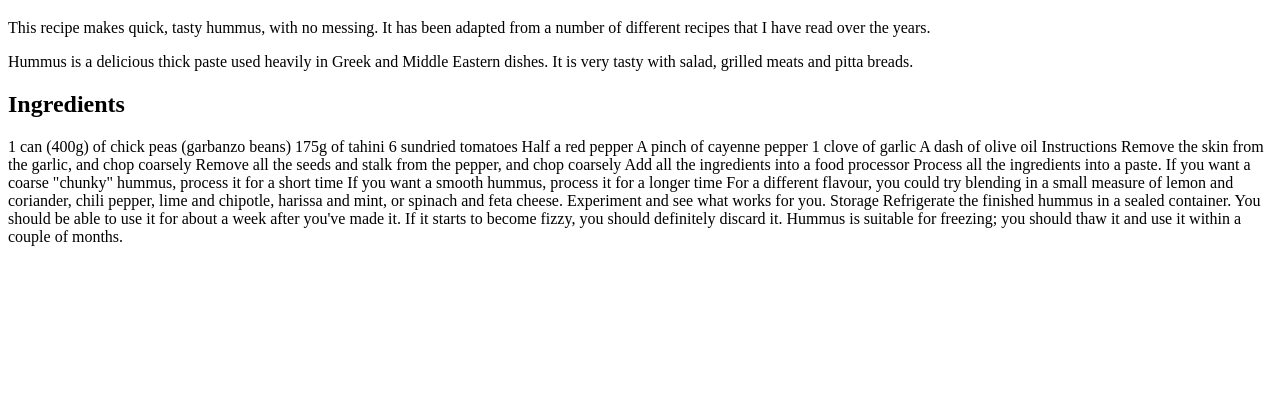
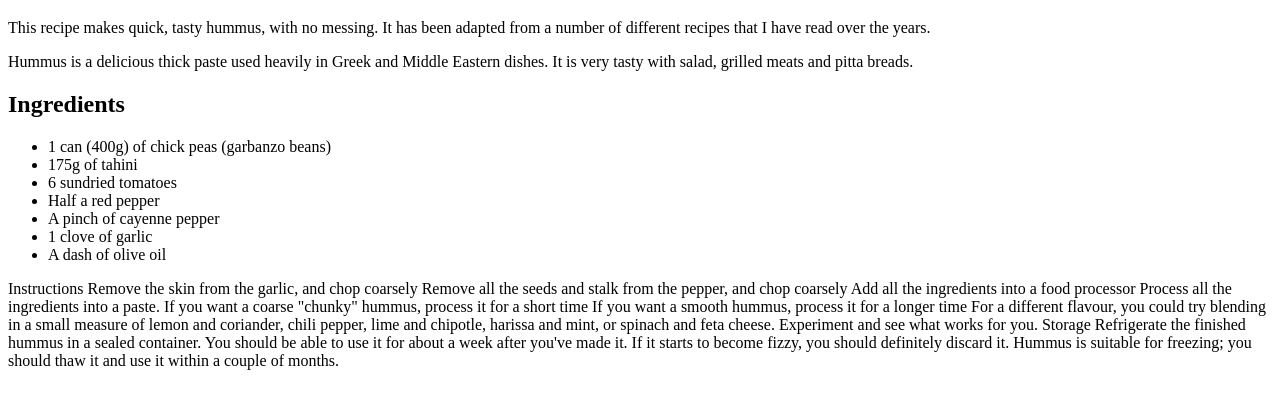
Before and after one commit to Gitthuma/html-structure, a plain HTML site: page index.html in a window 1280 px wide. Shown: the part 61-470 px from the top of the page. Drawn offline with Linux system fonts and the light colour scheme.

Commit message:
Added ul and li elements for the ingredient list

```diff
--- a/index.html
+++ b/index.html
@@ -17,15 +17,23 @@
 
     <h2>Ingredients</h2>
 
+    <ul>
+        <li>1 can (400g) of chick peas (garbanzo beans)</li>
+        <li>175g of tahini</li>
+        <li>6 sundried tomatoes</li>
+        <li>Half a red pepper</li>
+        <li>A pinch of cayenne pepper</li>
+        <li>1 clove of garlic</li>
+        <li>A dash of olive oil</li>
+    </ul>
 
 
-    1 can (400g) of chick peas (garbanzo beans)
-    175g of tahini
-    6 sundried tomatoes
-    Half a red pepper
-    A pinch of cayenne pepper
-    1 clove of garlic
-    A dash of olive oil
+
+
+
+
+
+
 
     Instructions
 
```
